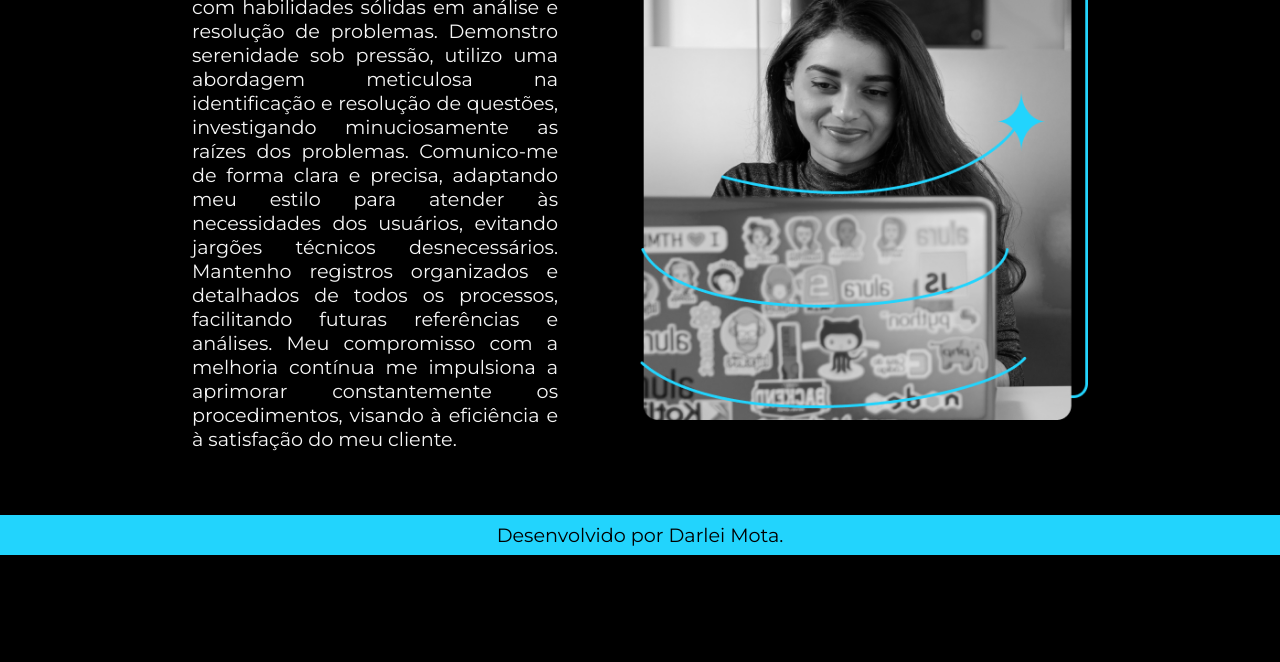
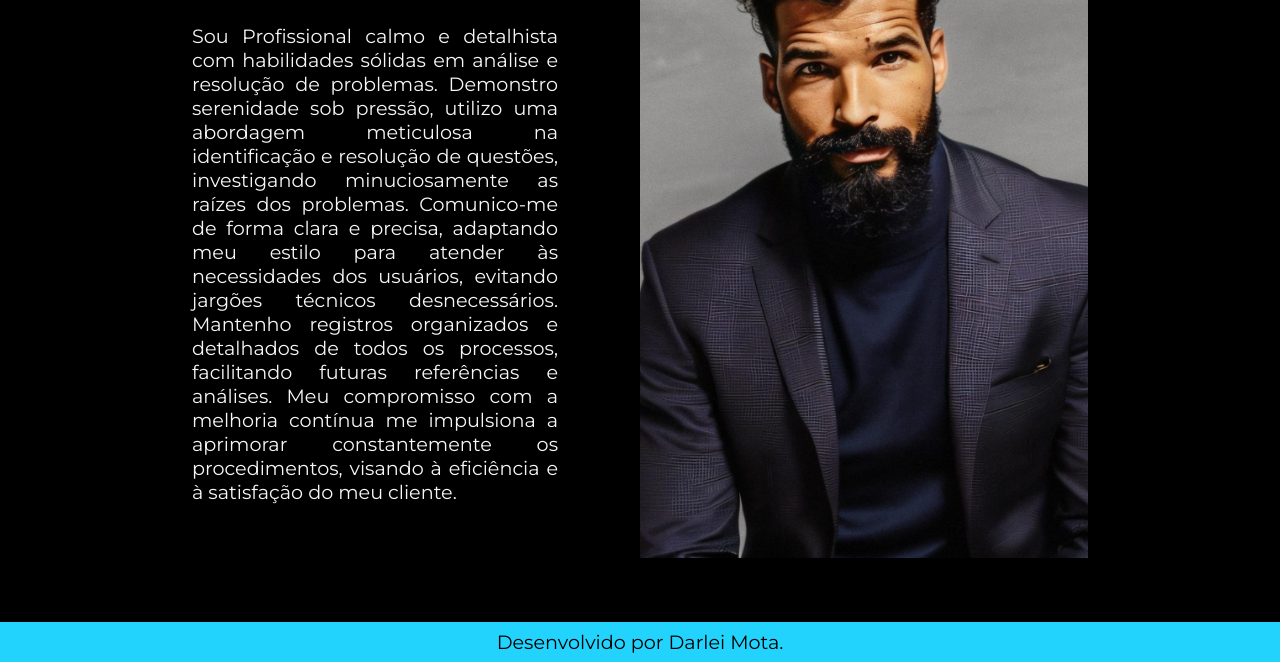
Before and after one commit to DarleiMota/portifolioFinal, a plain HTML site: page about.html in a window 1280 px wide. Shown: the part 233-895 px from the top of the page. Before the commit the page ends 800 px from the top, so only its background shows below. Drawn offline with nearby package versions, Linux system fonts and the light colour scheme.

Commit message:
alterado arquivo de foto

```diff
--- a/about.html
+++ b/about.html
@@ -28,7 +28,7 @@
                 com a melhoria contínua me impulsiona a aprimorar constantemente os procedimentos,
                 visando à eficiência e à satisfação do meu cliente.</p>
         </section>
-        <img class="apresentacao__imagem" src="./assets/imagem.png" alt="Foto da Joana Santos programando">
+        <img class="apresentacao__imagem" src="./assets/Imagem.jpeg" alt="Foto da Joana Santos programando">
     </main>
 
     <footer class="rodape">
```
Also changed, not shown: index.html (+1 -1 lines), assets/Imagem.jpeg (added), assets/Imagem.png (deleted).
